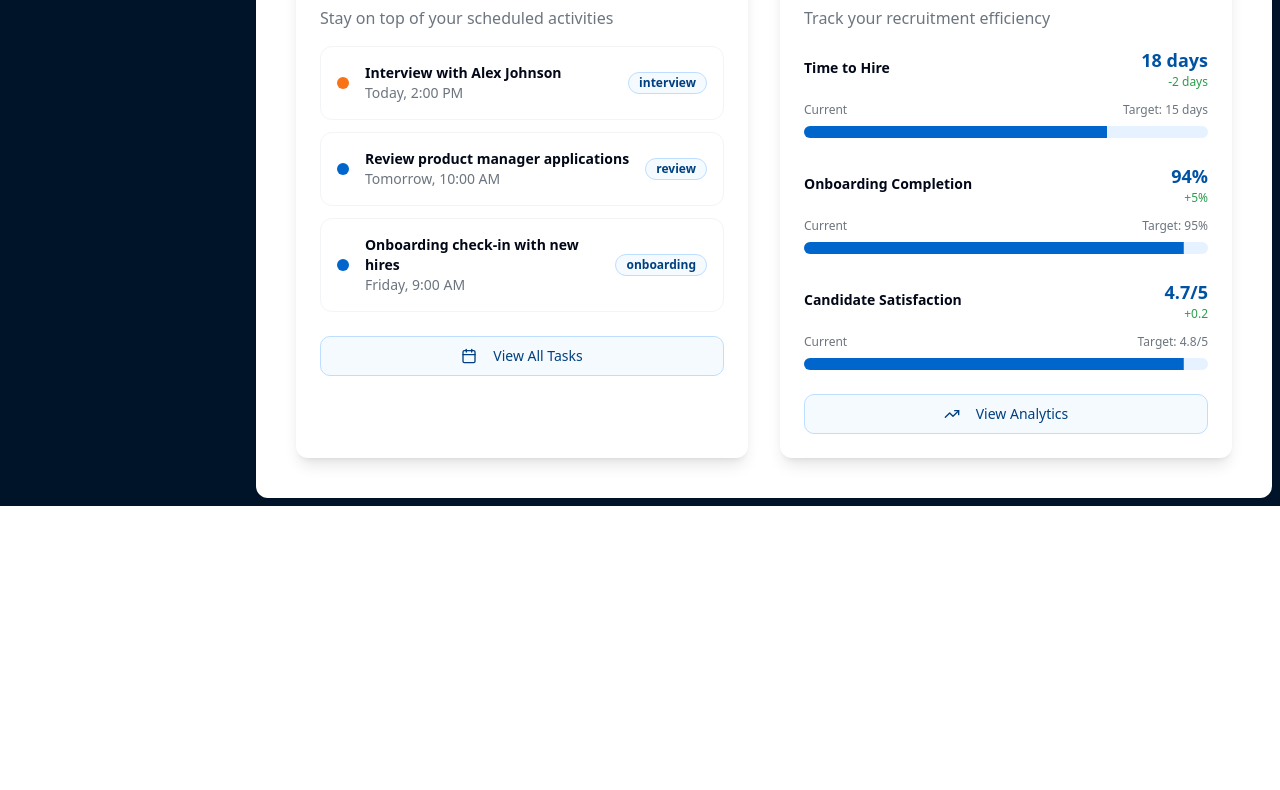
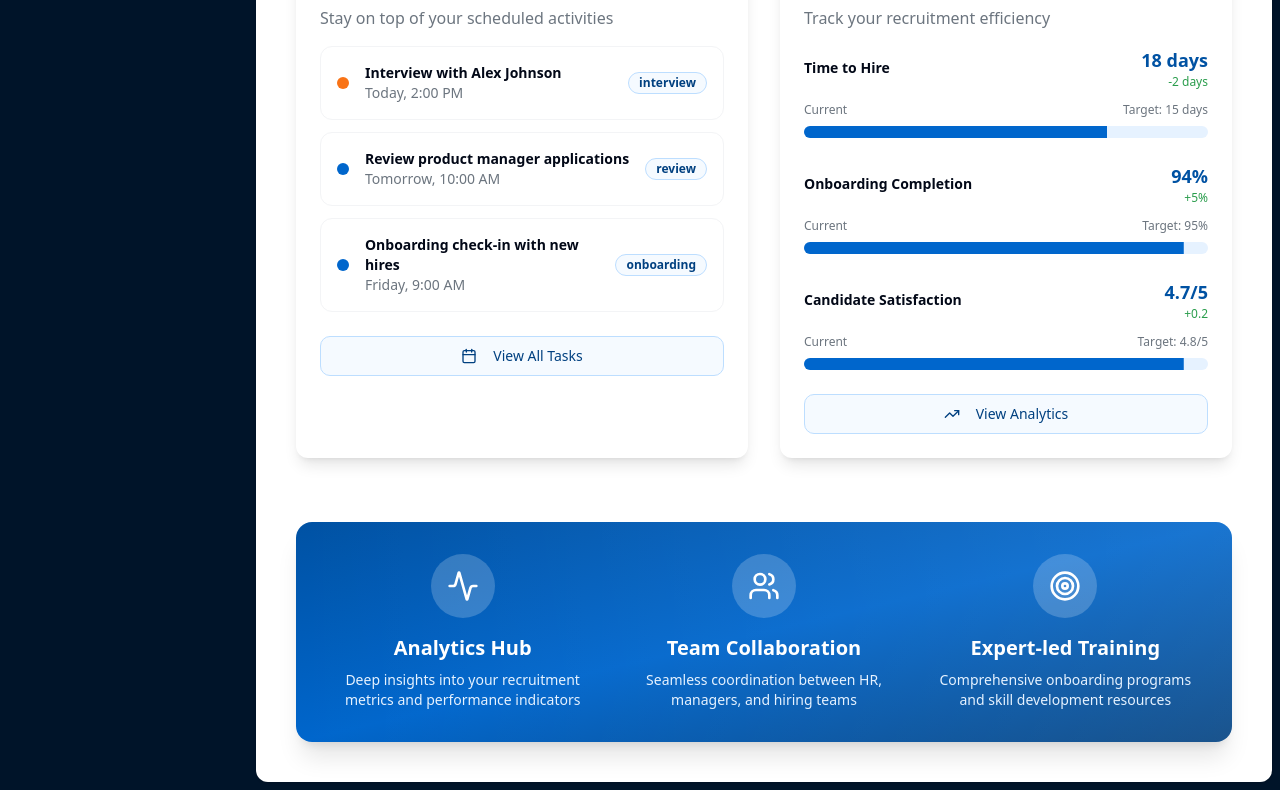
Before and after one commit to yogan-gopi/talent-flow, a React (Vite) app: page / in a window 1280 px wide. Shown: the part 1128-1918 px from the top of the page. Before the commit the page ends 1634 px from the top, so only its background shows below. Built offline with nearby package versions, Linux system fonts and the light colour scheme.

Commit message:
Add blue gradient footer section like AT&T's design
cgen-72580dad68e3475aa91cf1c708141971

```diff
--- a/client/pages/Index.tsx
+++ b/client/pages/Index.tsx
@@ -394,6 +394,42 @@ export default function Dashboard() {
           </CardContent>
         </Card>
       </div>
+
+      {/* Blue Gradient Section - AT&T Style */}
+      <div className="relative overflow-hidden rounded-2xl bg-gradient-to-br from-brand-600 via-brand-500 to-brand-700 p-8 text-white shadow-xl mt-8">
+        <div className="relative z-10">
+          <div className="grid gap-8 md:grid-cols-3">
+            <div className="text-center">
+              <div className="mx-auto mb-4 h-16 w-16 rounded-full bg-white/20 flex items-center justify-center">
+                <Activity className="h-8 w-8 text-white" />
+              </div>
+              <h3 className="text-xl font-bold mb-2">Analytics Hub</h3>
+              <p className="text-brand-100 text-sm">
+                Deep insights into your recruitment metrics and performance indicators
+              </p>
+            </div>
+            <div className="text-center">
+              <div className="mx-auto mb-4 h-16 w-16 rounded-full bg-white/20 flex items-center justify-center">
+                <Users className="h-8 w-8 text-white" />
+              </div>
+              <h3 className="text-xl font-bold mb-2">Team Collaboration</h3>
+              <p className="text-brand-100 text-sm">
+                Seamless coordination between HR, managers, and hiring teams
+              </p>
+            </div>
+            <div className="text-center">
+              <div className="mx-auto mb-4 h-16 w-16 rounded-full bg-white/20 flex items-center justify-center">
+                <Target className="h-8 w-8 text-white" />
+              </div>
+              <h3 className="text-xl font-bold mb-2">Expert-led Training</h3>
+              <p className="text-brand-100 text-sm">
+                Comprehensive onboarding programs and skill development resources
+              </p>
+            </div>
+          </div>
+        </div>
+        <div className="absolute inset-0 bg-gradient-to-r from-transparent via-white/5 to-white/10" />
+      </div>
     </div>
   );
 }
```
